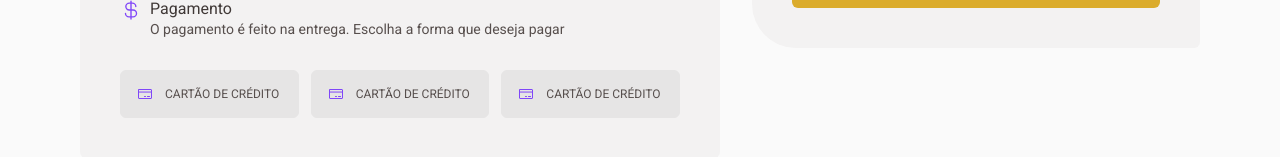
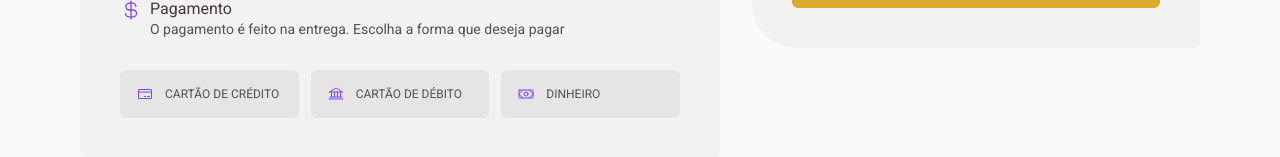
Before and after one commit to MateusHerculano01/coffee-delivery, a React (Vite) app: page /completeOrder in a window 1280 px wide. Shown: the part 599-756 px from the top of the page. Built offline with nearby package versions, Linux system fonts and the light colour scheme.

Commit message:
feat: order confirmed done

```diff
--- a/src/pages/CompleteOrder/components/CompleteOrderForm/PaymentMethodOptions.tsx
+++ b/src/pages/CompleteOrder/components/CompleteOrderForm/PaymentMethodOptions.tsx
@@ -1,14 +1,16 @@
+import { CreditCard, Money, Bank } from 'phosphor-react'
+import { PaymentMethodInput } from '../PaymentMethodInput'
 import { PaymentMethodOptionsContainer } from './styles'
-import { CreditCard, Money, Bank } from 'phosphor-react'
-import { RegularText } from '../../../../components/Typography'
-import { PaymentMethodInput } from '../PaymentMethodInput'
 
 export function PaymentMethodOptions() {
   return (
     <PaymentMethodOptionsContainer>
-      <PaymentMethodInput />
-      <PaymentMethodInput />
-      <PaymentMethodInput />
+      <PaymentMethodInput
+        title="cartão de crédito"
+        icon={<CreditCard size={16} />}
+      />
+      <PaymentMethodInput title="cartão de débito" icon={<Bank size={16} />} />
+      <PaymentMethodInput title="dinheiro" icon={<Money size={16} />} />
     </PaymentMethodOptionsContainer>
   )
 }
--- a/src/pages/CompleteOrder/components/PaymentMethodInput/index.tsx
+++ b/src/pages/CompleteOrder/components/PaymentMethodInput/index.tsx
@@ -1,12 +1,17 @@
-import { CreditCard, Money, Bank } from 'phosphor-react'
+import { ReactNode } from 'react'
 
 import { PaymentMethodContainer } from './styles'
 
-export function PaymentMethodInput() {
+interface PayentMethodInputProps {
+  icon: ReactNode
+  title: string
+}
+
+export function PaymentMethodInput({ icon, title }: PayentMethodInputProps) {
   return (
     <PaymentMethodContainer>
-      <CreditCard size={16} />
-      Cartão de crédito
+      {icon}
+      {title}
     </PaymentMethodContainer>
   )
 }
--- a/src/pages/OrderConfirmed/index.tsx
+++ b/src/pages/OrderConfirmed/index.tsx
@@ -1,7 +1,15 @@
+import { useTheme } from 'styled-components'
+import { MapPin, Clock, CurrencyDollar } from 'phosphor-react'
+
 import { RegularText, TitleText } from '../../components/Typography'
+import { InfoWithIcon } from '../../components/InfoWithIcon'
+import confirmedOrderIllustration from '../../assets/confirmed-order.svg'
+
 import { OrderConfirmedContainer, OrderDetailsContainer } from './styles'
 
 export function OrderConfirmedPage() {
+  const { colors } = useTheme()
+
   return (
     <OrderConfirmedContainer className="container">
       <div>
@@ -11,7 +19,45 @@ export function OrderConfirmedPage() {
         </RegularText>
       </div>
 
+      <section>
+        <OrderDetailsContainer>
+          <InfoWithIcon
+            icon={<MapPin weight="fill" />}
+            iconBg={colors['brand-purple']}
+            text={
+              <RegularText>
+                Entrega em <strong>Rua João Daniel Martinelli, 102</strong>
+                <br />
+                Farrapos - Porto Alegre, RS
+              </RegularText>
+            }
+          />
+          <InfoWithIcon
+            icon={<Clock weight="fill" />}
+            iconBg={colors['brand-yellow']}
+            text={
+              <RegularText>
+                Previsão de entrega
+                <br />
+                <strong>20 min - 30 min</strong>
+              </RegularText>
+            }
+          />
+          <InfoWithIcon
+            icon={<CurrencyDollar weight="fill" />}
+            iconBg={colors['brand-yellow-dark']}
+            text={
+              <RegularText>
+                Pagamento na entrega
+                <br />
+                <strong>Cartão de Crédito</strong>
+              </RegularText>
+            }
+          />
+        </OrderDetailsContainer>
 
+        <img src={confirmedOrderIllustration} alt="" />
+      </section>
     </OrderConfirmedContainer>
   )
 }
```
